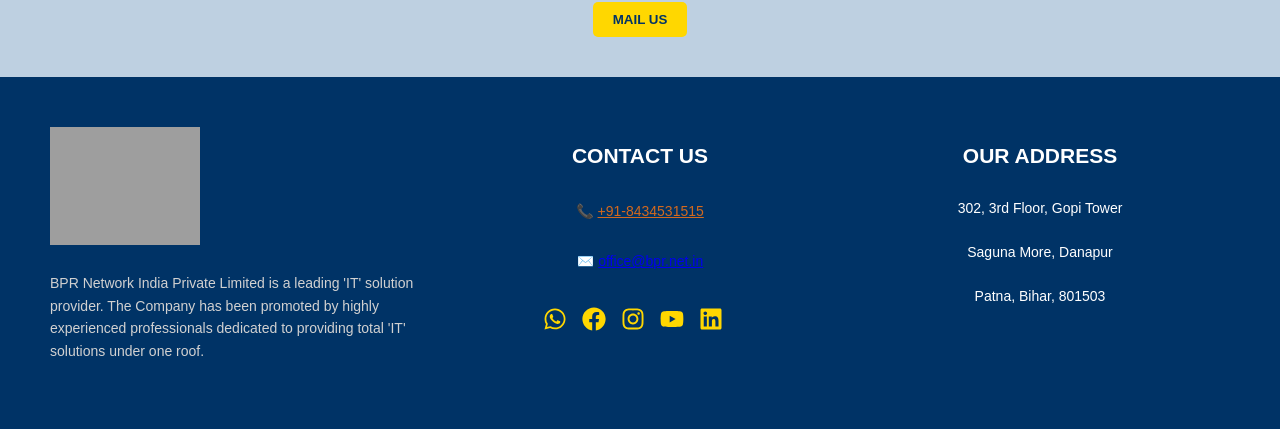
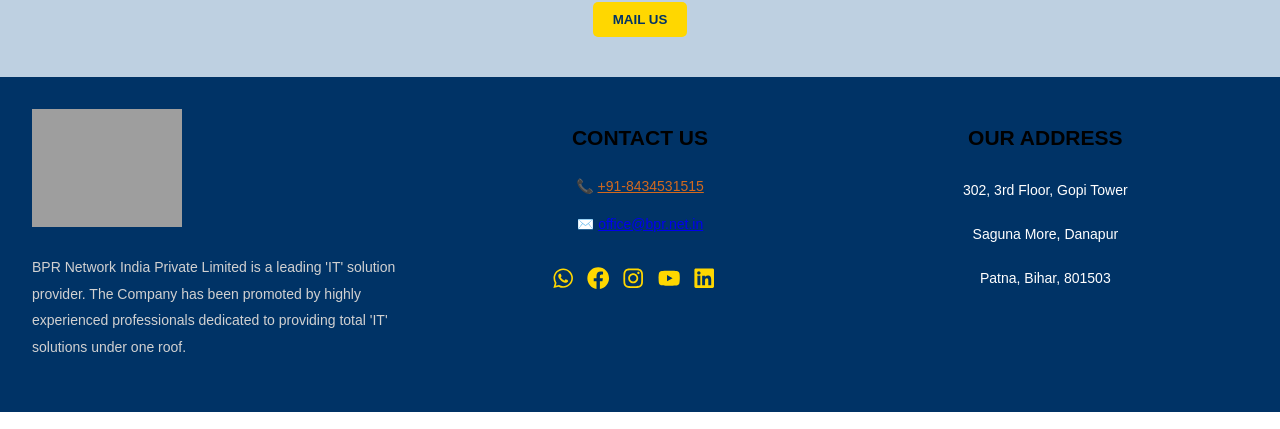
Before and after one commit to ASMIT205/Transportation, a React (Create React App) app in the folder frontend/: page / in a window 1280 px wide. Shown: the part 2303-2732 px from the top of the page. Built offline with nearby package versions, Linux system fonts and the light colour scheme; grey boxes are pictures that could not be loaded; the HTML template or start-up script is replaced by a standard one.

Commit message:
footer changes

```diff
--- a/frontend/src/Footer.css
+++ b/frontend/src/Footer.css
@@ -3,19 +3,14 @@
     justify-content: space-between;
     background-color: #003366;
     color: #fff;
-    padding: 40px;
+    padding: 2rem;
     font-family: Arial, sans-serif;
     font-size: 14px; /* Corrected comma to semicolon */
 }
 
 .left-section, .middle-section, .right-section {
     flex: 1;
-    padding: 10px; /* Corrected comma to semicolon */
 }
-
-/* .left-section {
-    max-width: 300px;
-} */
 
 .middle-section {
     display: flex;
@@ -31,7 +26,7 @@
 
 .logo {
     width: 150px;
-    margin-bottom: 10px;
+    margin-bottom: 0.6rem;
 }
 
 .company-description {
@@ -43,23 +38,22 @@
 .social-icons {
     display: flex;
     justify-content: center;
-    margin-top: 20px;
+    margin-top: 1.5rem;
 }
 
 .icon {
-    font-size: 24px;
-    margin-right: 15px;
+    font-size: 1.4rem;
+    margin-right: 0.8rem;
     cursor: pointer;
     color: #FFD700;
 }
 
-.middle-section h4 {
-    font-size: 16px;
-    margin-bottom: 10px;
+.left-section p {
+    line-height: 1.9;
 }
 
-.middle-section p, .left-section p {
-    line-height: 1.6;
+.middle-section p {
+    line-height: 0.7;
 }
 
 .right-section {
@@ -69,3 +63,35 @@
 .phone-number{
     color: chocolate;
 }
+
+.contact-us, .our-address{
+    color: black;
+    text-align: center;
+}
+
+/* Mobile-specific styles */
+@media (max-width: 768px) {
+    .footer-container {
+        flex-direction: column; /* Stack sections vertically */
+        text-align: center; /* Center align text for better look */
+        padding: 1rem; /* Adjust padding for mobile */
+    }
+
+    .left-section, .middle-section, .right-section {
+        flex: 1;
+        margin-bottom: 1.5rem; /* Add spacing between sections */
+    }
+
+    .social-icons {
+        margin-top: 1rem; /* Reduce margin for smaller screens */
+    }
+
+    .icon {
+        margin-right: 0.5rem; /* Reduce spacing between icons */
+        font-size: 1.2rem; /* Adjust icon size for mobile */
+    }
+
+    .phone-number {
+        font-size: 14px; /* Adjust font size for mobile */
+    }
+}
--- a/frontend/src/Footer.jsx
+++ b/frontend/src/Footer.jsx
@@ -16,7 +16,7 @@
                 {/* Middle Section - Address and Contact Info */}
 
                 <div className='middle-section'>
-                    <h2>CONTACT US</h2>
+                    <h2 className='contact-us'>CONTACT US</h2>
                     {/* Clickable phone numbers */}
                     <p >📞 <a href="tel:+918434531515" className='phone-number'>+91-8434531515</a></p>
 
@@ -45,7 +45,7 @@
 
 
                 <div className='right-section'>
-                    <h2>OUR ADDRESS</h2>
+                    <h2 className='our-address'>OUR ADDRESS</h2>
                     <p>302, 3rd Floor, Gopi Tower</p>
                     <p>Saguna More, Danapur</p>
                     <p> Patna, Bihar, 801503</p>
@@ -54,79 +54,3 @@
         </div>
     )
 }
-
-// const styles = {
-//     footerContainer: {
-//         display: 'flex',
-//         justifyContent: 'space-between',
-//         backgroundColor: '#003366',
-//         color: '#fff',
-//         padding: '40px',
-//         fontFamily: 'Arial, sans-serif',
-//         fontSize: '14px',
-//     },
-//     leftSection: {
-//         flex: 1,
-//         padding: '10px',
-//     },
-//     middleSection: {
-//         flex: 1,
-//         padding: '10px',
-//         textAlign: 'left',
-//     },
-//     rightSection: {
-//         flex: 1,
-//         padding: '10px',
-//     },
-//     logo: {
-//         width: '150px',
-//         marginBottom: '10px',
-//     },
-//     companyDescription: {
-//         marginBottom: '20px',
-//     },
-//     certificationIcons: {
-//         display: 'flex',
-//         alignItems: 'center',
-//     },
-//     certIcon: {
-//         width: '50px',
-//         marginRight: '10px',
-//     },
-//     inputField: {
-//         width: '100%',
-//         padding: '10px',
-//         marginBottom: '10px',
-//         borderRadius: '5px',
-//         border: 'none',
-//     },
-//     textArea: {
-//         width: '100%',
-//         padding: '10px',
-//         marginBottom: '10px',
-//         borderRadius: '5px',
-//         border: 'none',
-//         height: '80px',
-//     },
-//     submitButton: {
-//         backgroundColor: '#FFD700',
-//         color: '#003366',
-//         padding: '10px 20px',
-//         border: 'none',
-//         borderRadius: '5px',
-//         cursor: 'pointer',
-//     },
-//     socialIcons: {
-//         display: 'flex',
-//         justifyContent: 'center',
-//         marginTop: '20px',
-//     },
-//     icon: {
-//         fontSize: '24px',
-//         marginRight: '15px',
-//         cursor: 'pointer',
-//         color: '#FFD700',
-//     },
-// };
-
-// export default Footer;
```
